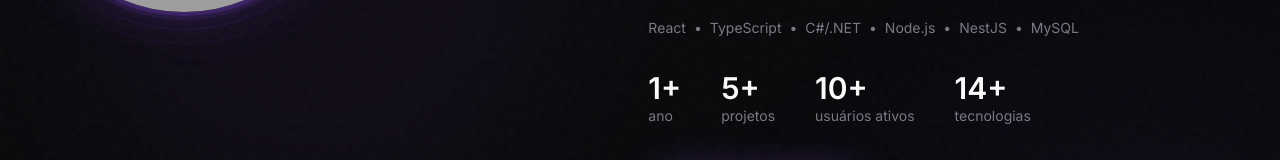
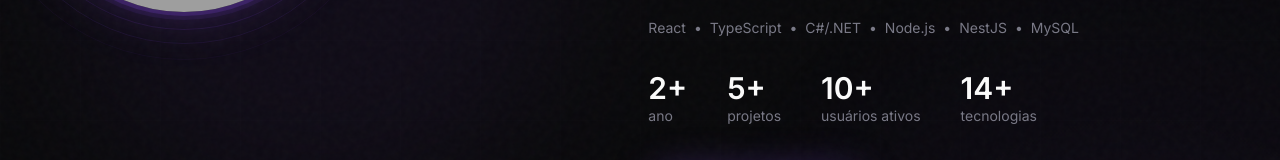
Before and after one commit to MarceloBatistazul/MeuPortifolio, a React (Vite) app: page / in a window 1280 px wide. Shown: the part 520-680 px from the top of the page. Built offline with nearby package versions, Linux system fonts and the light colour scheme; grey boxes are pictures that could not be loaded; the HTML template or start-up script is replaced by a standard one.

Commit message:
build for prod corrigindo nav bar2

```diff
--- a/src/components/AboutSection.tsx
+++ b/src/components/AboutSection.tsx
@@ -25,7 +25,7 @@ const AboutSection = () => {
   ];
 
   const stats = [
-    { value: "1+", label: "Ano de experiência", suffix: "" },
+    { value: "2+", label: "Ano de experiência", suffix: "" },
     { value: "5+", label: "Projetos entregues", suffix: "" },
     { value: "14+", label: "Tecnologias aplicadas", suffix: "" },
   ];
--- a/src/components/HeroSection.tsx
+++ b/src/components/HeroSection.tsx
@@ -83,7 +83,7 @@ const HeroSection = () => {
 
             <div className="animate-fade-up delay-300 flex gap-10 justify-center lg:justify-start mb-10">
               <div>
-                <p className="text-2xl md:text-3xl font-semibold">1+</p>
+                <p className="text-2xl md:text-3xl font-semibold">2+</p>
                 <p className="text-sm text-muted-foreground">ano</p>
               </div>
 
```
